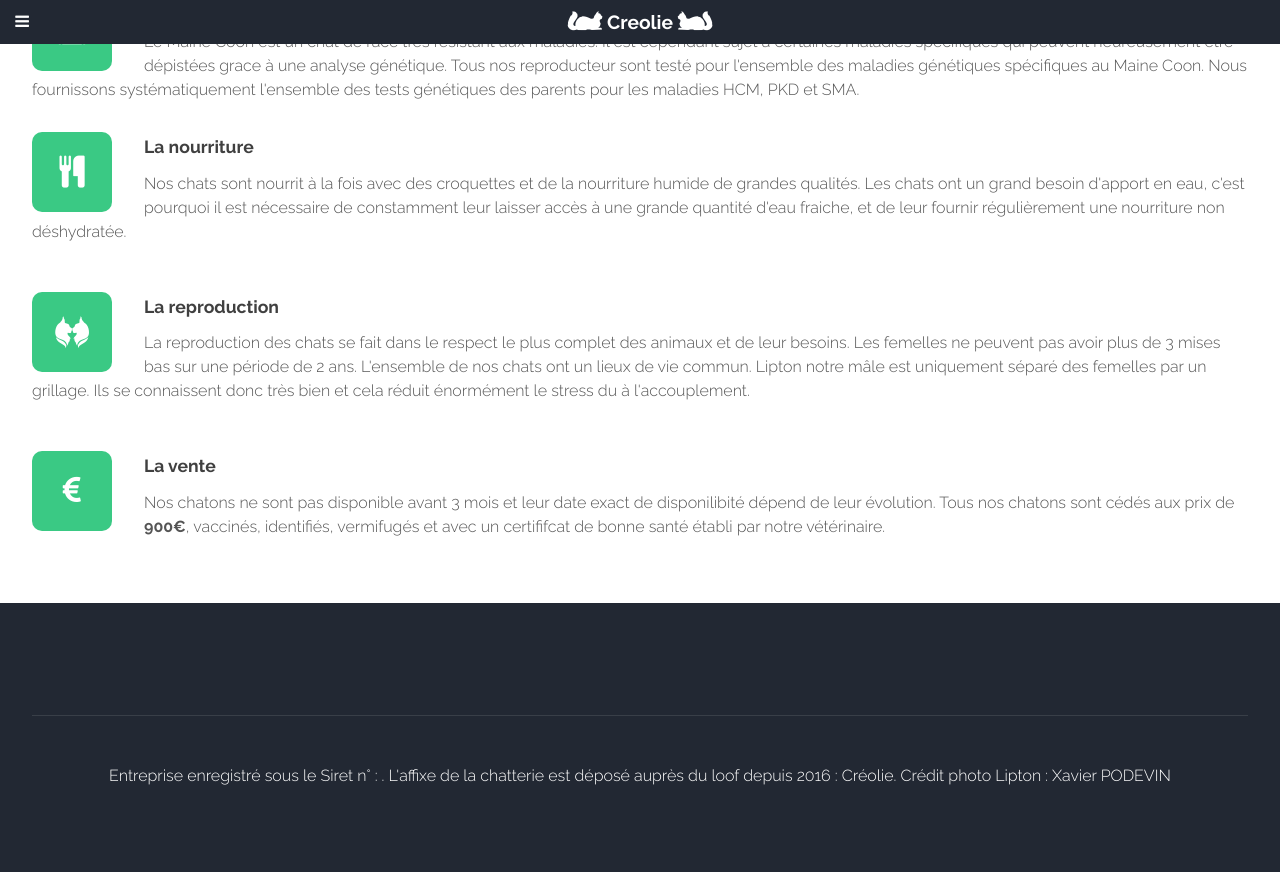
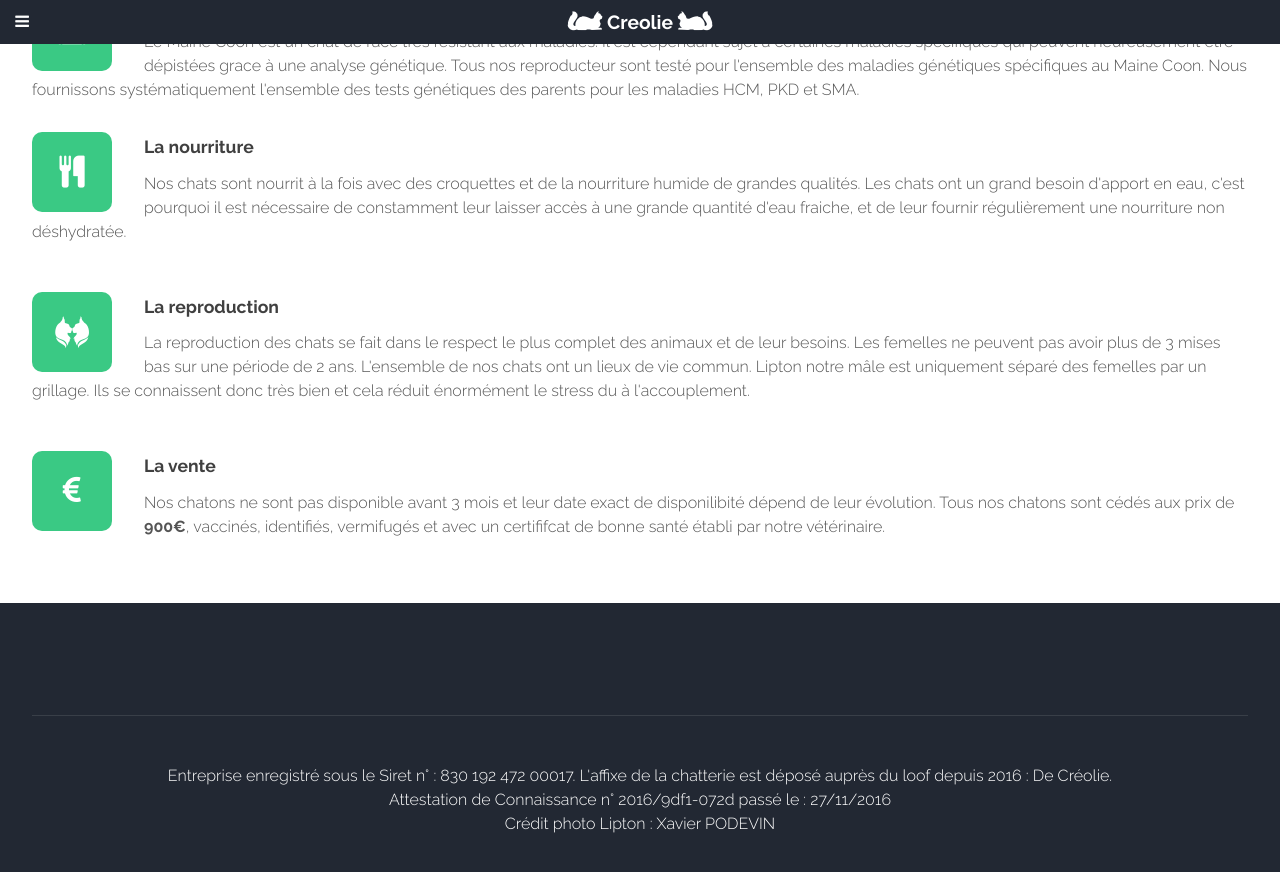
Before and after one commit to jbourcie/creolie, a Jekyll site: the page built from index.html, in a window 1280 px wide and 900 px high, scrolled down 1785 px. Shown: the top 872 px of the window. Built offline with Jekyll 4.4.1, drawn with Linux system fonts in a browser that asks for light colours; some web fonts are replaced.

Commit message:
add SIRET

```diff
--- a/_config.yml
+++ b/_config.yml
@@ -10,5 +10,7 @@ url: "http://creolie.fr" # the base hostname & protocol for your site
 gems: [jekyll-sitemap, jekyll-seo-tag]
 
 prix: 900
-siret:
-affixe: Créolie
+siret: 830 192 472 00017
+affixe: De Créolie
+CCADDate: 27/11/2016
+CCADNum: 2016/9df1-072d
--- a/_layouts/default.html
+++ b/_layouts/default.html
@@ -87,7 +87,9 @@
 
 					<!-- Copyright -->
 						<div class="copyright">
-							Entreprise enregistré sous le Siret n° : {{site.siret}}. L'affixe de la chatterie est déposé auprès du loof depuis 2016 : {{site.affixe}}. Crédit photo Lipton : Xavier PODEVIN
+							Entreprise enregistré sous le Siret n° : {{site.siret}}. L'affixe de la chatterie est déposé auprès du loof depuis 2016 : {{site.affixe}}. <br>
+							Attestation de Connaissance n° {{site.CCADNum}} passé le : {{site.CCADDate}}<br>
+							Crédit photo Lipton : Xavier PODEVIN
 						</div>
 
 				</div>
```
